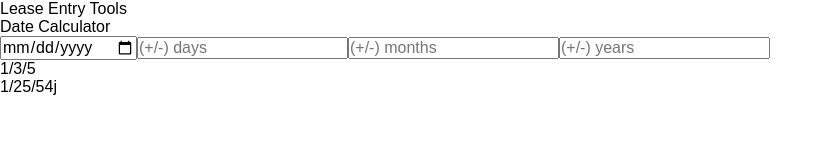
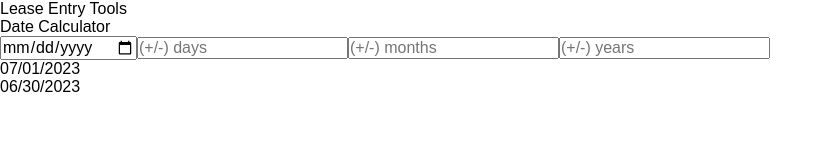
Before and after one commit to dev-gavin/lease-entry-tools, a React (Vite) app: page / in a window 1280 px wide. Shown: the top 160 px of the page, without its empty margins (0-833 px from the left). Built offline with nearby package versions, Linux system fonts and the light colour scheme.

Commit message:
feat: dateCalculator functionality

```diff
--- a/src/components/DateCalculator/DateCalculator.jsx
+++ b/src/components/DateCalculator/DateCalculator.jsx
@@ -1,23 +1,68 @@
+import { add, format } from 'date-fns'
+import { useState } from 'react'
+
 function DateCalculator() {
+    const [dateForm, setDateForm] = useState({
+        date: new Date(),
+        days: '',
+        months: '',
+        years: '',
+    })
+
+    const handleChange = (event) => {
+        const { name, value } = event.target
+        setDateForm((prevDateForm) => {
+            return {
+                ...prevDateForm,
+                [name]: value,
+            }
+        })
+    }
+
+    const jsDate = new Date(dateForm?.date)
+
+    const resultDate = format(add(jsDate, dateForm), 'MM/dd/yyyy')
+    const resultDateLess = format(
+        add(jsDate, {
+            ...dateForm,
+            days: dateForm.days - 1,
+        }),
+        'MM/dd/yyyy'
+    )
+
     return (
         <>
             <h2 className='module__title'>Date Calculator</h2>
-            <input type='date' />
             <input
+                name='date'
+                value={dateForm.inputDate}
+                type='date'
+                onChange={handleChange}
+            />
+            <input
+                name='days'
+                value={dateForm.days}
+                onChange={handleChange}
                 placeholder='(+/-) days'
                 type='number'
             />
             <input
+                name='months'
+                value={dateForm.months}
                 placeholder='(+/-) months'
+                onChange={handleChange}
                 type='number'
             />
             <input
+                name='years'
+                value={dateForm.years}
                 placeholder='(+/-) years'
+                onChange={handleChange}
                 type='number'
             />
             <div className='module__result'>
-                <div className='module__result-container'>1/3/5</div>
-                <div className='module__result-container'>1/25/54j</div>
+                <div className='module__result-container'>{resultDate}</div>
+                <div className='module__result-container'>{resultDateLess}</div>
             </div>
         </>
     )
```
